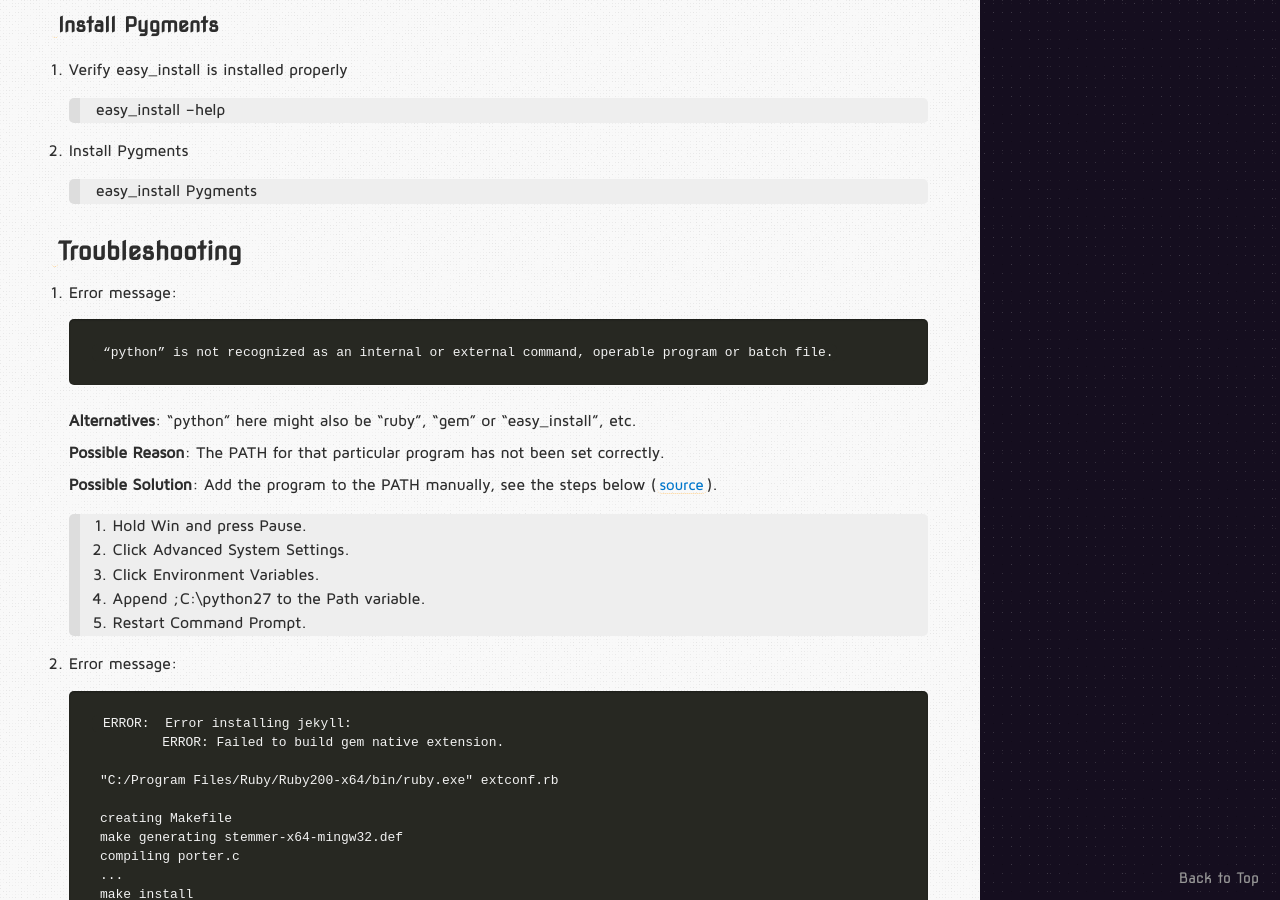
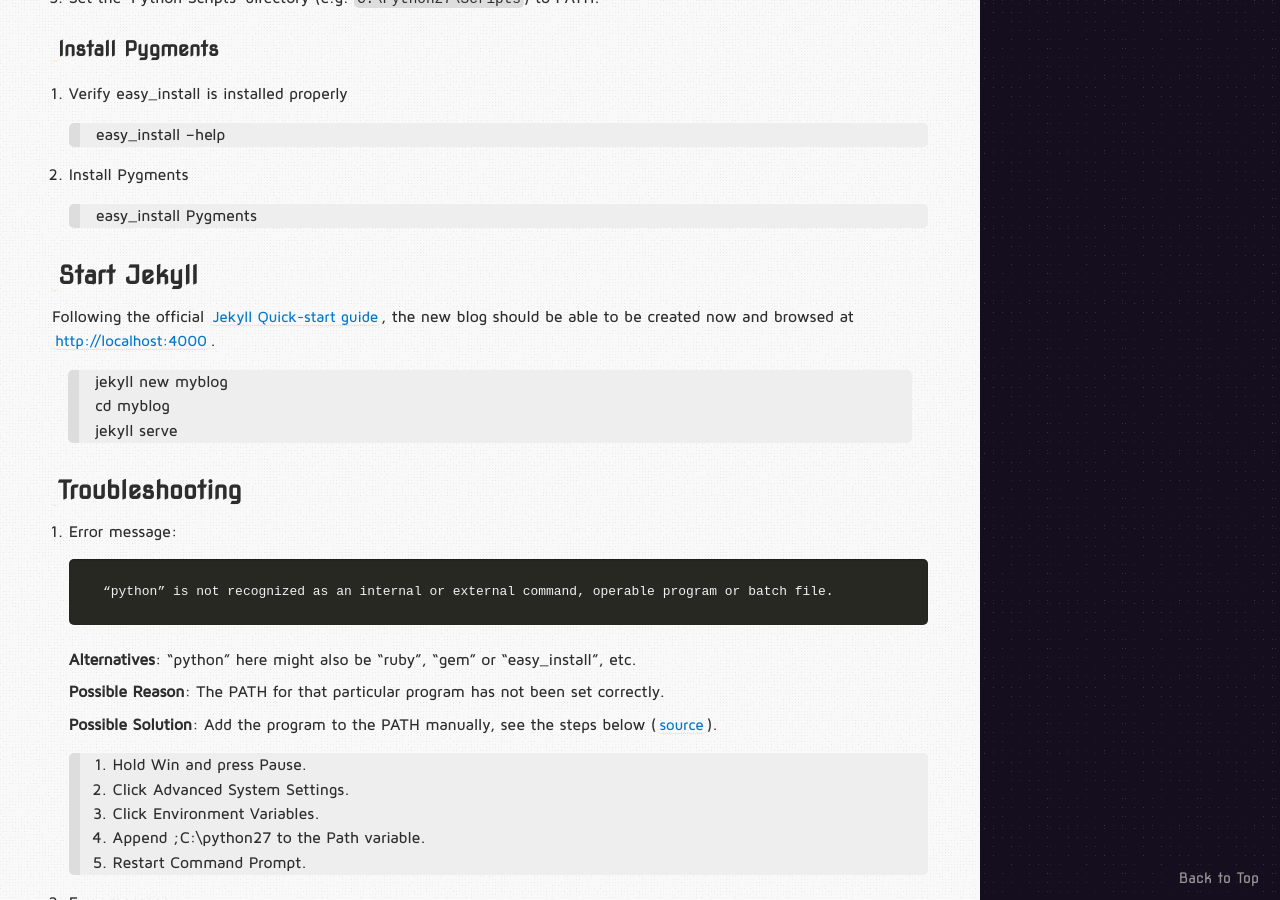
Before and after one commit to SeabookChen/seabookchen.net, a Jekyll site: the page built from _posts/2013-05-10-setup-jekyll-on-windows.md, in a window 1280 px wide and 900 px high, scrolled down 2697 px. Built offline with Jekyll 4.4.1, drawn with Linux system fonts in a browser that asks for light colours; nearby versions of some CDN libraries; Markdown is read by kramdown in place of the engine named in the settings; comment, search, counter and statistics services are not loaded.

Commit message:
add "Start Jekyll" section to the post

```diff
--- a/_posts/2013-05-10-setup-jekyll-on-windows.md
+++ b/_posts/2013-05-10-setup-jekyll-on-windows.md
@@ -95,6 +95,13 @@
 2. Install Pygments
 > easy_install Pygments
 
+## <a id="start-jekyll"></a>Start Jekyll
+Following the official [Jekyll Quick-start guide](http://jekyllrb.com/docs/quickstart/),
+the new blog should be able to be created now and browsed at [http://localhost:4000](http://localhost:4000).
+> jekyll new myblog<br />
+> cd myblog<br />
+> jekyll serve<br />
+
 ## <a id="troubleshooting"></a>Troubleshooting
 1. Error message:
 
```
